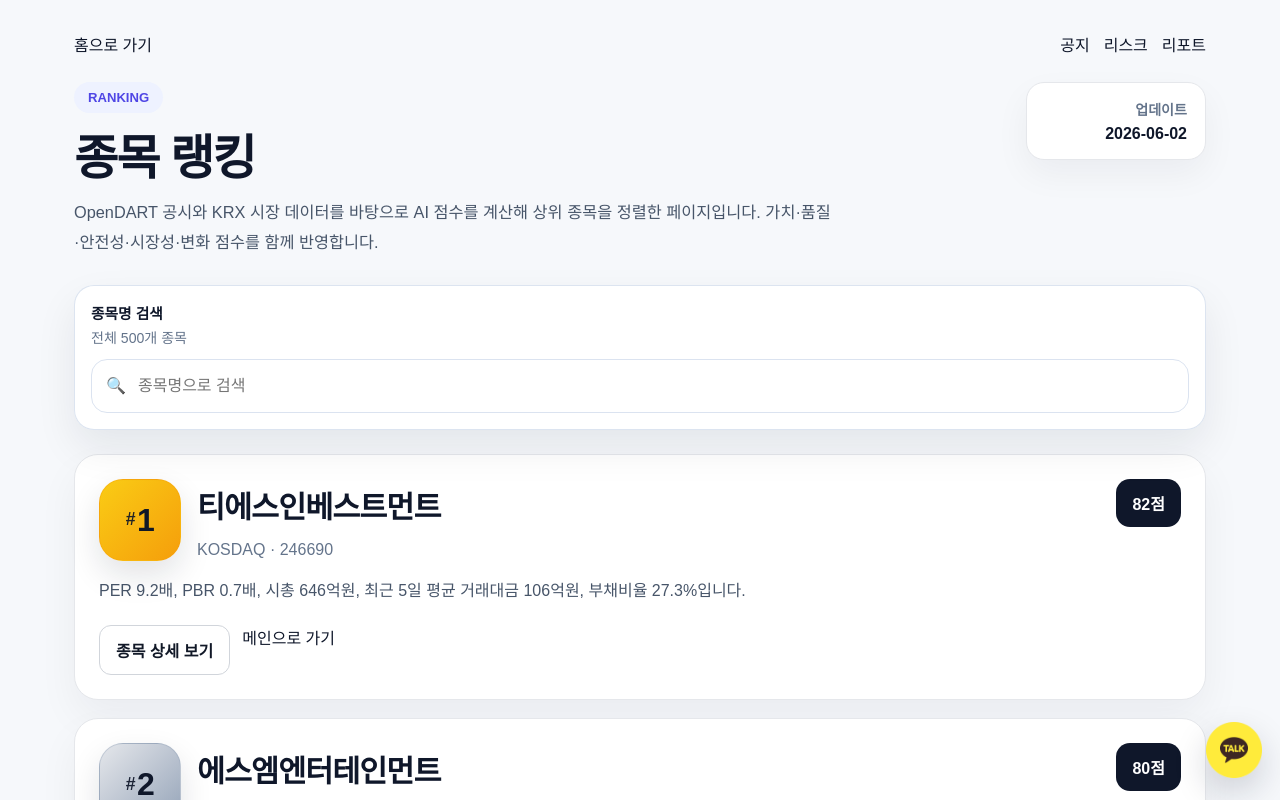
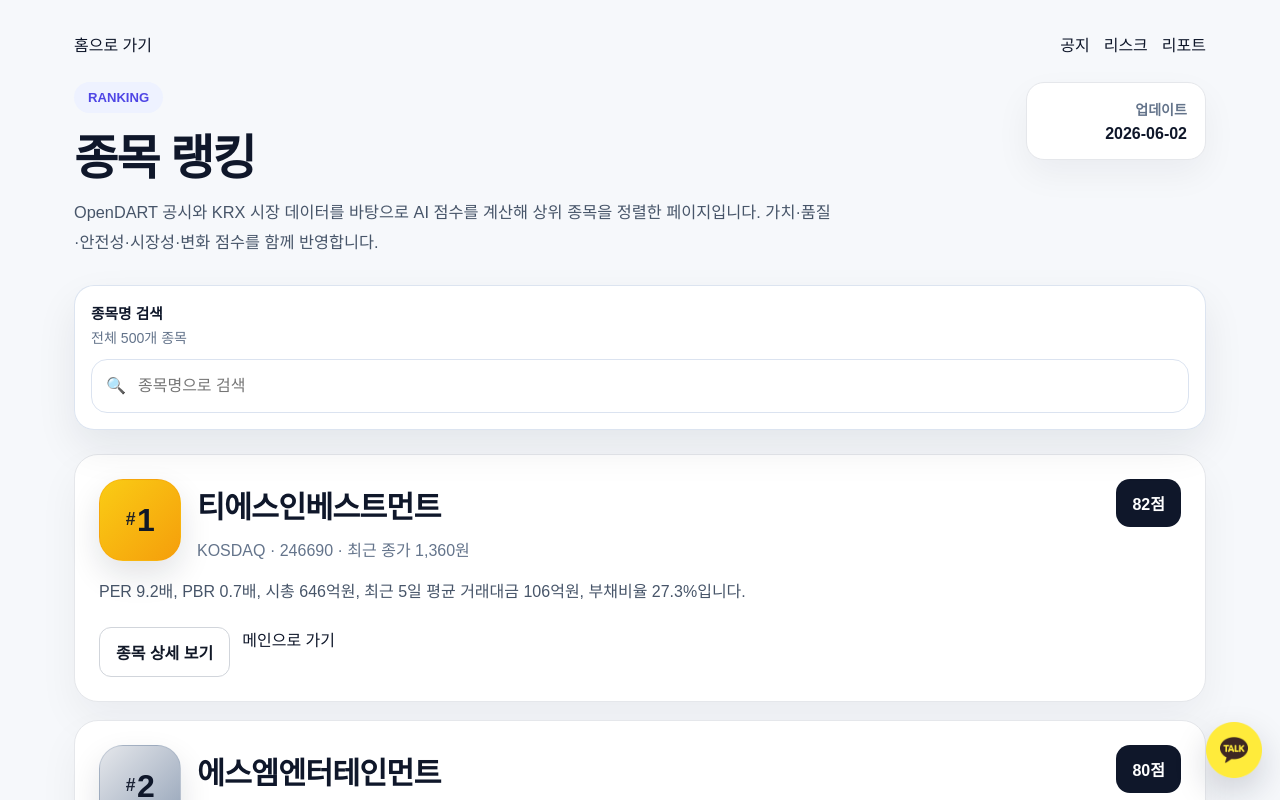
Before and after one commit to DcoyA/screener, a Next.js app: page /ranking in a window 1280 px wide. Shown: the top 800 px of the page. Built offline with nearby package versions, Linux system fonts and the light colour scheme.

Commit message:
Update page.js

```diff
--- a/app/ranking/page.js
+++ b/app/ranking/page.js
@@ -32,6 +32,12 @@
   if (rank === 2) return "rankBadge rank2";
   if (rank === 3) return "rankBadge rank3";
   return "rankBadge rankDefault";
+}
+
+function formatPrice(value) {
+  const num = Number(value || 0);
+  if (!num) return "-";
+  return `${num.toLocaleString("ko-KR")}원`;
 }
 
 export default function RankingPage() {
@@ -143,7 +149,7 @@
                     <div className="titleBlock">
                       <h2>{renderHighlightedName(stock.name, searchTerm)}</h2>
                       <p className="stockCode">
-                        {stock.market} · {stock.code}
+                        {stock.market} · {stock.code} · 최근 종가 {formatPrice(stock.metrics?.closePrice)}
                       </p>
                     </div>
                   </div>
@@ -245,11 +251,17 @@
           box-shadow: 0 14px 34px rgba(15, 23, 42, 0.05);
           text-align: right;
         }
+
         .updateLabel,
         .muted,
         .stockCode {
           color: #64748b;
         }
+
+        .stockCode {
+          line-height: 1.7;
+        }
+
         .updateLabel {
           display: block;
           margin-bottom: 6px;
```
